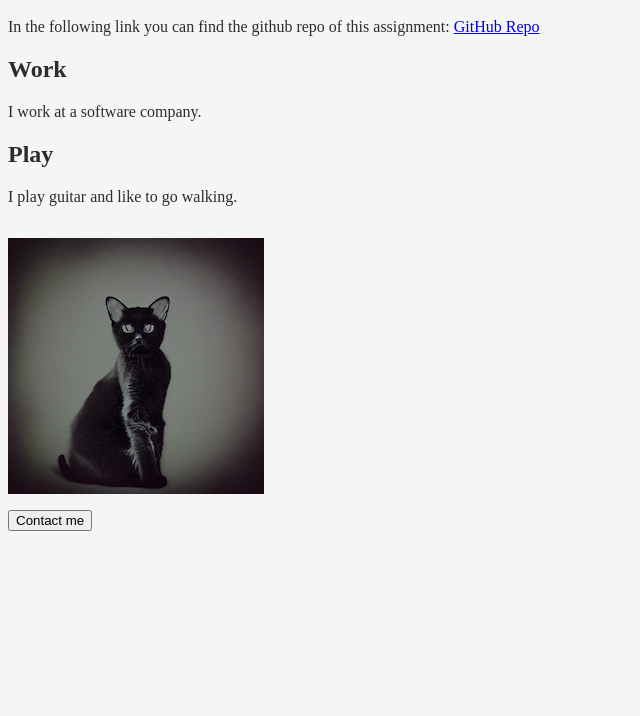
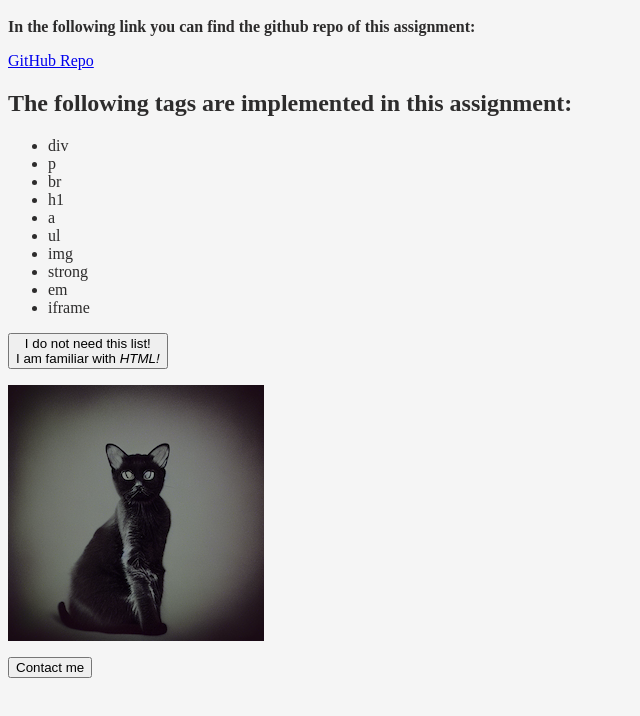
Before and after one commit to saar-c/47723-digital-product-jam, a website: page index.html in a window 1280 px wide. Shown: the part 48-764 px from the top of the page, without its empty margins (0-640 px from the left). Drawn offline with Linux system fonts and the light colour scheme.

Commit message:
tags left: iframe, img

```diff
--- a/index.html
+++ b/index.html
@@ -13,21 +13,27 @@
       <div class="intro">
         <h1>Hi! Welcome to assignment 2!</h1>
         <p>
-          In the following link you can find the github repo of this assignment:
-          <a href="https://github.com/saar-c/47723-digital-product-jam"> GitHub Repo </a>
+          <strong> In the following link you can find the github repo of this assignment: </strong>
         </p>
+        <a href="https://github.com/saar-c/47723-digital-product-jam"> GitHub Repo </a>
       </div>
-      <div id="work">
-        <h2>Work</h2>
-        <p>
-          I work at a software company.
-        </p>
-      </div>
-      <div id="play">
-        <h2>Play</h2>
-        <p>
-          I play guitar and like to go walking.
-        </p>
+      <div id="html_tag_list">
+        <h2>The following tags are implemented in this assignment:</h2>
+        <ul>
+          <li> div </li>
+          <li> p </li>
+          <li> br </li>
+          <li> h1 </li>
+          <li> a </li>
+          <li> ul </li>
+          <li> img </li>
+          <li> strong </li>
+          <li> em </li>
+          <li> iframe </li>
+        </ul>
+        <div id="hide_list_button">
+          <button> I do not need this list! <br> I am familiar with <em> HTML! </em> </button>
+        </div>
       </div>
       <div id="cat">
         <img src="cat.png" alt="Black metal cat" />
```
